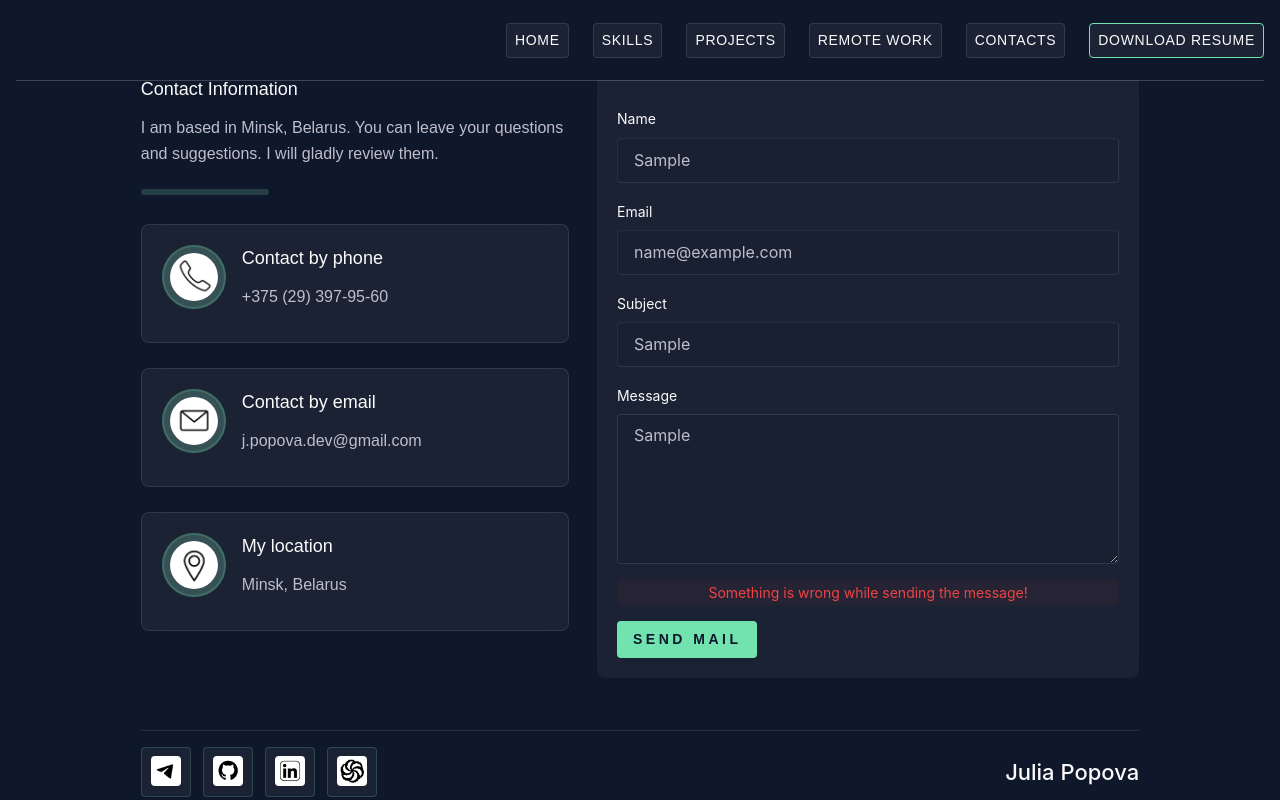
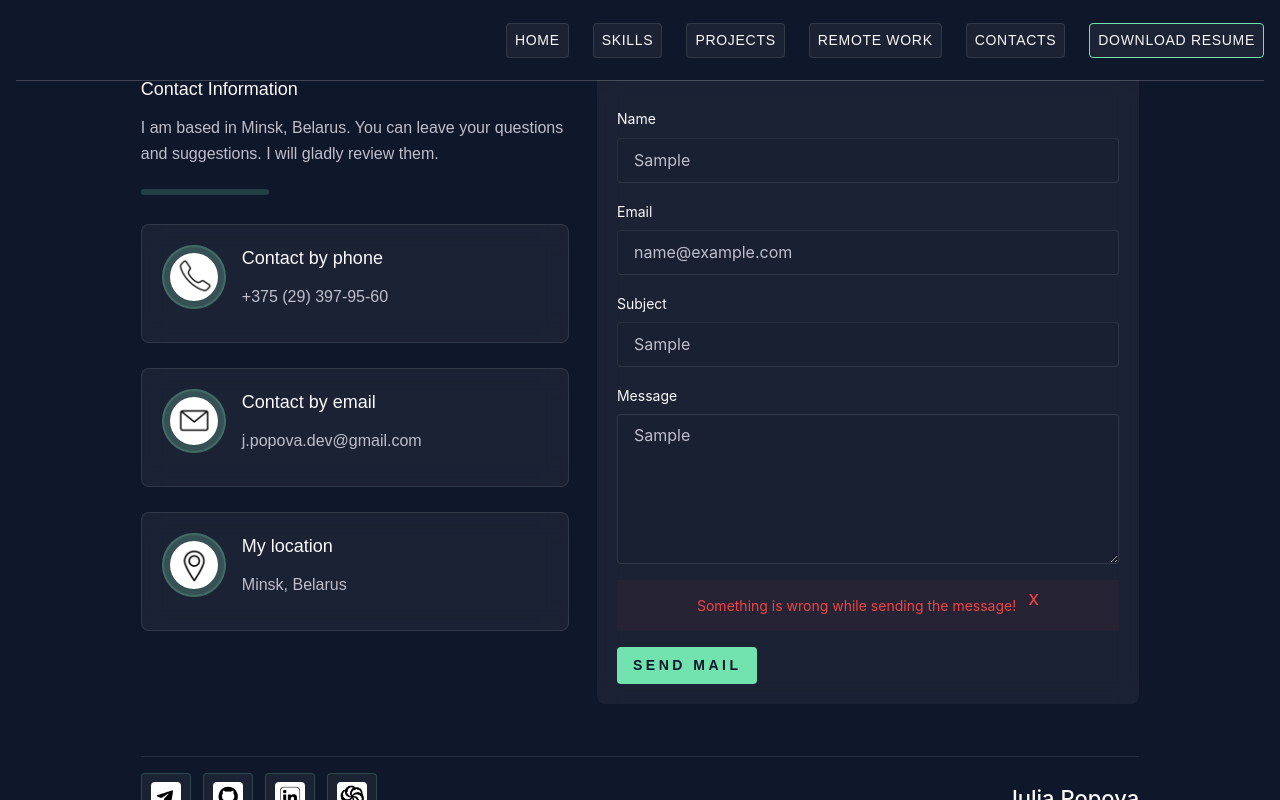
Before and after one commit to veluat/portfolio-app, a React (Create React App) app: page / in a window 1280 px wide. Both pictures are taken after typing "Sample", "name@example.com", "Sample", "Sample" into the empty fields and a click on the button "SEND MAIL". Shown: the part 4583-5383 px from the top of the page. Built offline with nearby package versions, Linux system fonts and the light colour scheme; no server answers; a web font is replaced by a local one.

Commit message:
style: fix pointer

```diff
--- a/src/common/styles/sass/mixins.scss
+++ b/src/common/styles/sass/mixins.scss
@@ -47,7 +47,7 @@
   height: auto;
   min-height: 0;
   width: auto;
-  cursor: default;
+  cursor: pointer;
   overflow: hidden;
   border-radius: 0.25rem;
   border-width: 0;
@@ -82,5 +82,5 @@
   border: $borderColor 1px solid;
   border-radius: 0.25rem;
   background-color: $backgroundBlockColor;
-  cursor: default;
+  cursor: pointer;
 }
--- a/src/contacts/Contacts.js
+++ b/src/contacts/Contacts.js
@@ -50,7 +50,7 @@ export const Contacts = () => {
                 .then(res => {
                     setMyMessages('Thanks for your interest! I will contact you as soon as it possible')
                     setError('')
-                    formik.resetForm();
+                    formik.resetForm()
                 })
                 .catch(error => {
                     setError('Something is wrong while sending the message!')
@@ -60,7 +60,10 @@ export const Contacts = () => {
                 })
         },
     })
-
+    const myMessageClose = () => {
+        setError('')
+        setMyMessages('')
+    }
     return (
         <div id="contacts" className={s.contacts}>
             <Title text={'Contacts'} shadowText={'Contact Me'}/>
@@ -146,8 +149,14 @@ export const Contacts = () => {
                                     </div>
                                 </div>
                                 <span>
-                                        {error && <div className={s.responseError}>{error}</div>}
-                                    {myMessages && <div className={s.responseSuccess}>{myMessages}</div>}
+                                        {error && <div className={s.responseError}>{error}
+                                            <div className={s.errorClose} onClick={myMessageClose}>x</div>
+                                        </div>}
+                                    {myMessages &&
+                                        <div className={s.responseSuccess}>{myMessages}
+                                            <div className={s.successClose} onClick={myMessageClose}>x</div>
+                                        </div>
+                                    }
                                     </span>
 
                                 {
--- a/src/contacts/Contacts.module.scss
+++ b/src/contacts/Contacts.module.scss
@@ -205,6 +205,9 @@
           }
 
           .responseSuccess {
+            display: flex;
+            justify-content: center;
+            align-items: center;
             color: rgba(34, 197, 94, 1);
             font-size: 14px;
             line-height: 1.8;
@@ -212,9 +215,19 @@
             background-color: rgba(34, 197, 94, 0.05);
             margin-top: calc(1rem * calc(1));
             margin-bottom: calc(1rem * 0);
+
+            .successClose {
+              color: rgba(239, 68, 68, 1);
+              font-size: 20px;
+              padding: 0 0 15px 12px;
+              cursor: pointer;
+            }
           }
 
           .responseError {
+            display: flex;
+            justify-content: center;
+            align-items: center;
             color: rgba(239, 68, 68, 1);
             font-size: 14px;
             line-height: 1.8;
@@ -222,6 +235,13 @@
             background-color: rgba(239, 68, 68, 0.05);
             margin-top: calc(1rem * calc(1));
             margin-bottom: calc(1rem * 0);
+
+            .errorClose {
+              color: rgba(239, 68, 68, 1);
+              font-size: 20px;
+              padding: 0 0 15px 12px;
+              cursor: pointer;
+            }
           }
         }
       }
--- a/src/footer/Footer.module.scss
+++ b/src/footer/Footer.module.scss
@@ -45,7 +45,7 @@
 
       &:hover {
         color: $primaryColor;
-        cursor: default;
+        cursor: pointer;
       }
     }
   }
--- a/src/header/nav/Nav.module.scss
+++ b/src/header/nav/Nav.module.scss
@@ -15,7 +15,7 @@
 
     .resume {
       width: max-content;
-      cursor: default;
+      cursor: pointer;
       text-decoration: none;
       border: 1px solid $primaryColor;
 
--- a/src/main/Main.module.scss
+++ b/src/main/Main.module.scss
@@ -37,10 +37,6 @@
         transform: none;
         text-align: start;
         width: 100%;
-        /*bottom: 0;
-        top: 100%;
-        left: 0;
-        position: absolute;*/
         margin: 1.75rem 0;
 
         @media (max-width: 1499px) {
--- a/src/projects/project/Project.module.scss
+++ b/src/projects/project/Project.module.scss
@@ -39,7 +39,7 @@
 
     .projectButton {
       @include btnProperties();
-      cursor: default;
+      cursor: pointer;
       text-decoration: none;
     }
 
```
